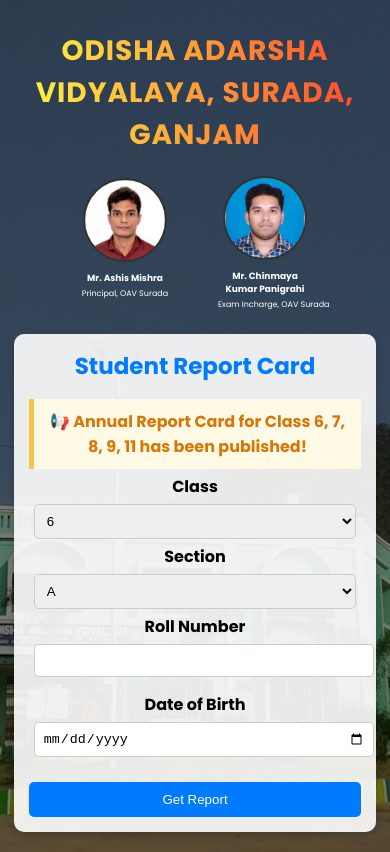
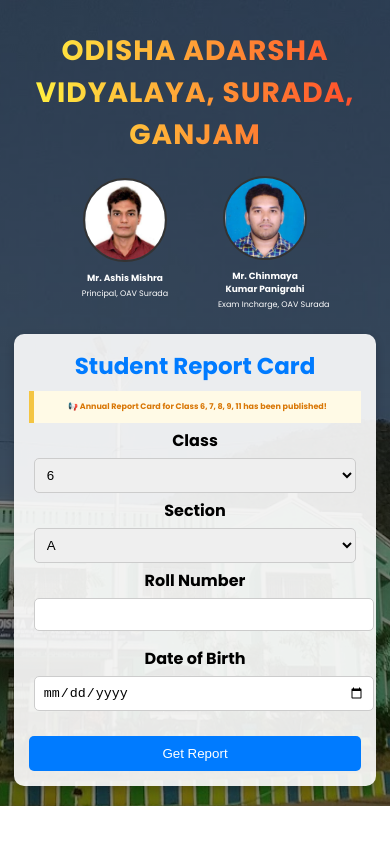
Before and after one commit to Sanatan-kisku/student-report-frontend, a React (Create React App) app: page / in a window 390 px wide. Built offline with nearby package versions, Linux system fonts and the light colour scheme.

Commit message:
change published size

```diff
--- a/src/styles/GetReport.css
+++ b/src/styles/GetReport.css
@@ -186,6 +186,7 @@
 
   .published-info {
     margin-bottom: 0px;
+    font-size: 8px;
   }
 
 
```
